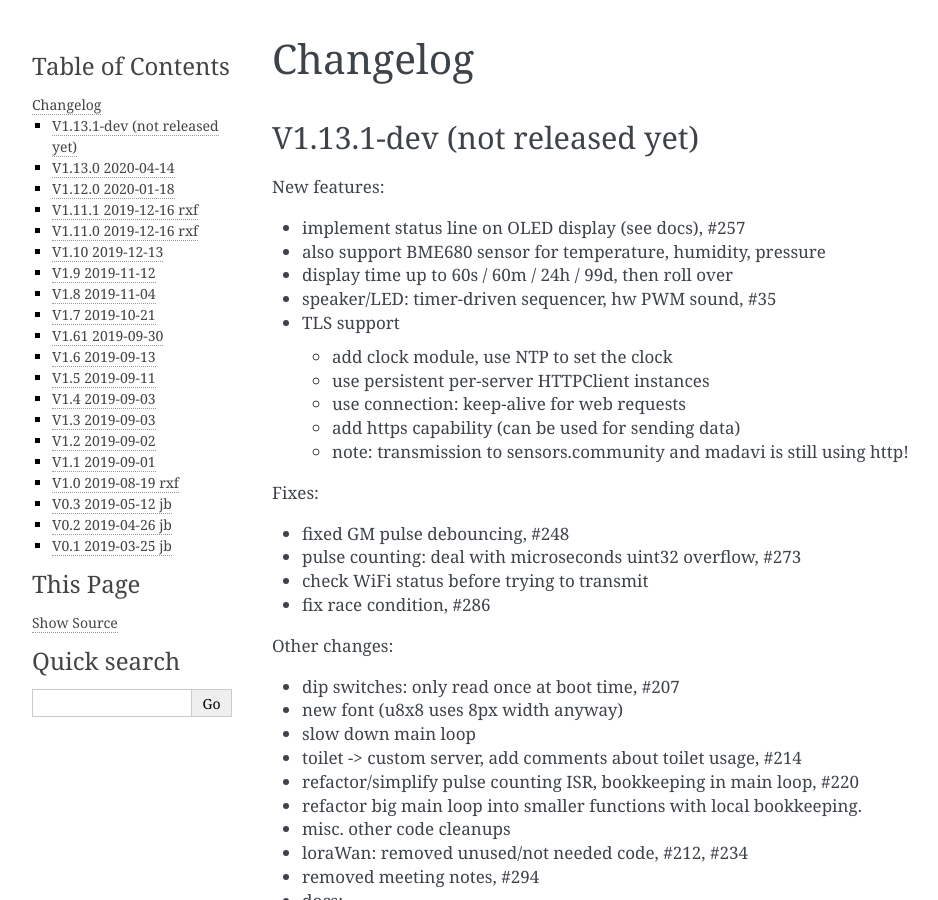
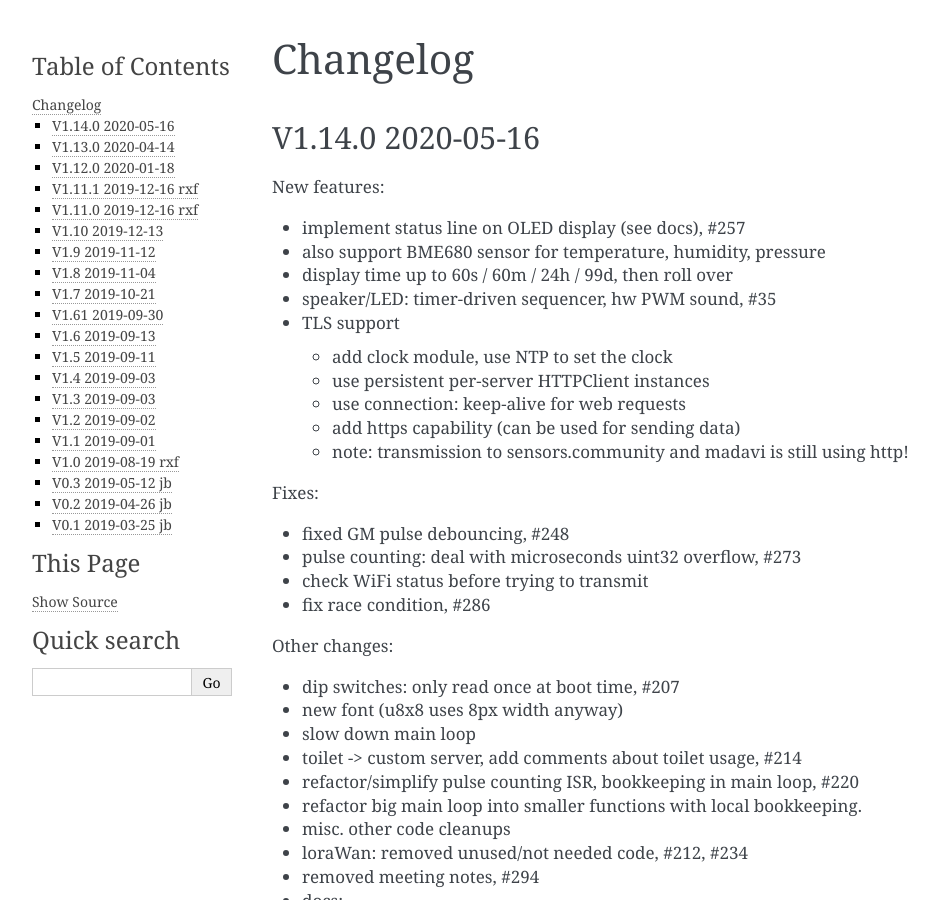
Before and after one commit to ecocurious2/MultiGeiger, a Sphinx documentation site: the page built from docs/source/changes.rst, in a window 1280 px wide and 900 px high. Shown: the whole window, without its empty margins (148-1086 px from the left). Built offline with Sphinx 7.4.7, drawn with Linux system fonts in a browser that asks for light colours.

Commit message:
Bump version: 1.13.1-dev → 1.14.0

```diff
--- a/docs/source/changes.rst
+++ b/docs/source/changes.rst
@@ -3,7 +3,7 @@
 Changelog
 =========
 
-V1.13.1-dev (not released yet)
+V1.14.0 2020-05-16
 ------------------------------
 
 New features:
--- a/docs/source/conf.py
+++ b/docs/source/conf.py
@@ -22,7 +22,7 @@ copyright = '2020, see AUTHORS'
 author = 'see AUTHORS'
 
 # The full version, including alpha/beta/rc tags
-release = 'V1.13.1-dev'
+release = 'V1.14.0'
 
 
 # -- General configuration ---------------------------------------------------
```
Also changed, not shown: .bumpversion.cfg, 1 other file.
